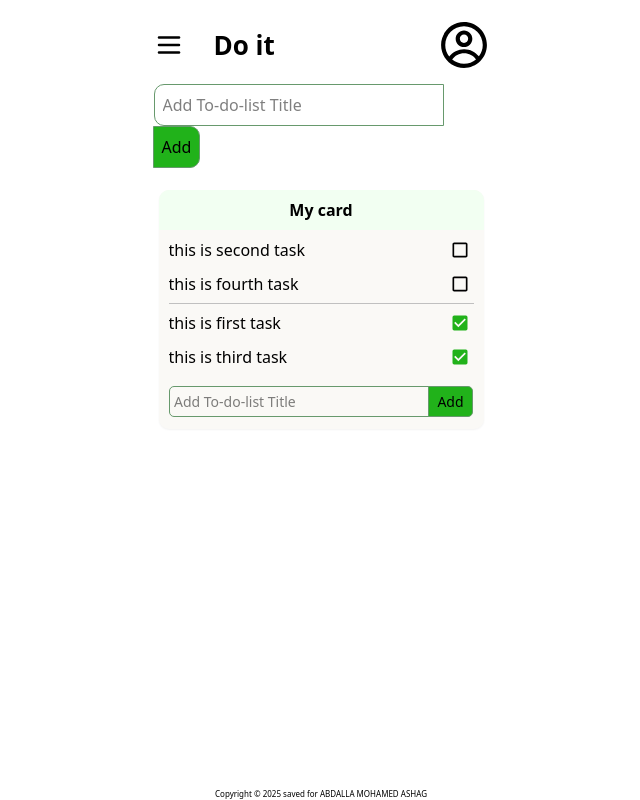
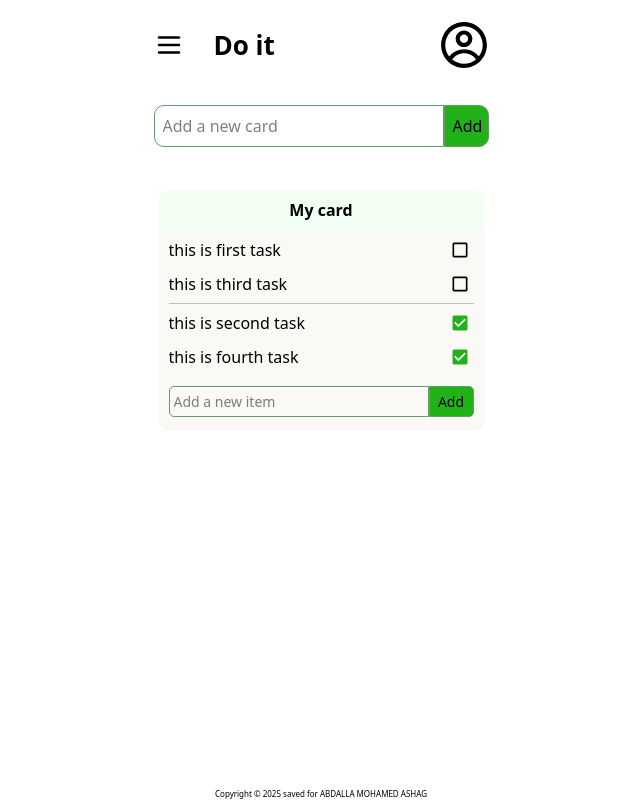
Before and after one commit to ProAbdallaMI/Do-it, a React (Vite) app: page / in a window 1280 px wide. Shown: the whole page, without its empty margins (319-959 px from the left). Built offline with nearby package versions, Linux system fonts and the light colour scheme.

Commit message:
functionality to items to a card

```diff
--- a/src/List.jsx
+++ b/src/List.jsx
@@ -6,10 +6,10 @@ export default function List() {
 		{
 			title: "My card",
 			items: [
-				{ text: "this is first task", checked: false },
-				{ text: "this is second task", checked: true },
-				{ text: "this is third task", checked: false },
-				{ text: "this is fourth task", checked: true },
+				{ text: "this is first task", isChecked: false },
+				{ text: "this is second task", isChecked: true },
+				{ text: "this is third task", isChecked: false },
+				{ text: "this is fourth task", isChecked: true },
 			],
 		},
 	];
@@ -20,7 +20,8 @@ export default function List() {
 			<Form
 				formClassName={`w-[335px] h-[36px] m-auto mt-[38px] flex content-center items-center`}
 				inputClassName={`w-[290px] p-[8px] border-1 rounded-tl-[10px] rounded-bl-[10px] border-adjacent outline-none`}
-				buttonClassName={`-ml-[1px] p-[8px] bg-primary rounded-tr-[10px] rounded-br-[10px] border-1 border-adjacent`}
+				buttonClassName={`w-[45px] p-[8px] bg-primary rounded-tr-[10px] rounded-br-[10px] border-1 border-adjacent`}
+				placeholder="Add a new card"
 			/>
 			{/* to do list cards */}
 			<div className="w-[335px] m-auto mt-[46px] flex flex-col content-center items-center gap-[20px]">
--- a/src/components/Card.jsx
+++ b/src/components/Card.jsx
@@ -1,38 +1,59 @@
+import { useState } from "react";
 import CardItem from "./CardItem";
 import Form from "./Form";
 
 export default function Card({ title, items }) {
-	const doneItems = items.filter((item) => item.checked);
-	const undoneItems = items.filter((item) => !item.checked);
+	// Initialize state for done items and undone items
+	const [doneItems, setDoneItems] = useState(
+		items.filter((item) => item.isChecked)
+	);
+	const [undoneItems, setUndoneItems] = useState(
+		items.filter((item) => !item.isChecked)
+	);
+
+
+	// Update doneItems and undoneItems whenever allItems changes
+	const handleListItemAddition = (e) => {
+		e.preventDefault();
+
+		const formData = new FormData(e.target);
+		const newItem = {text: formData.get("itemTitle"), checked: false};
+		if (!newItem.text.trim()) return;
+
+		setUndoneItems((prev) => [...prev, newItem]);
+	};
+
+
 	return (
 		<div className="w-[325px] bg-secondary pb-[10px] shadow-xs flex flex-col content-center items-center justify-center rounded-[10px] text-[16px]">
 			<h1 className="bg-cold text-center font-bold p-[8px] w-full rounded-tl-[10px] rounded-tr-[10px]">
 				{title}
 			</h1>
 			<div className="flex flex-col content-center items-center justify-center w-full px-[10px] mt-[5px] gap-1">
-				{doneItems.map((item, index) => (
+				{undoneItems.map((item, index) => (
 					<CardItem
 						key={index}
 						text={item.text}
-						checked={item.checked}
+						isChecked={item.isChecked}
 					/>
 				))}
 				{doneItems.length > 0 && undoneItems.length > 0 && (
 					<hr className="w-[305px] text-break" />
 				)}
-				{undoneItems.map((item, index) => (
+				{doneItems.map((item, index) => (
 					<CardItem
 						key={index}
 						text={item.text}
-						checked={item.checked}
+						isChecked={item.isChecked}
 					/>
 				))}
 			</div>
 
 			<Form
+				onSubmit={handleListItemAddition}
 				formClassName={`w-[325px] h-[36px] m-auto mt-[11px] flex content-center justify-center items-center text-[14px]`}
 				inputClassName={`w-[260px] p-[4px] border-1 rounded-tl-[5px] rounded-bl-[5px] border-adjacent outline-none`}
-				buttonClassName={`-ml-[1px] p-[4px] bg-primary rounded-tr-[5px] rounded-br-[5px] border-1 border-adjacent w-[45px]`}
+				buttonClassName={`p-[4px] bg-primary rounded-tr-[5px] rounded-br-[5px] border-1 border-adjacent w-[45px]`}
 			/>
 		</div>
 	);
--- a/src/components/CardItem.jsx
+++ b/src/components/CardItem.jsx
@@ -1,16 +1,16 @@
 import { useState } from "react";
 import { MdCheckBox, MdCheckBoxOutlineBlank } from "react-icons/md";
 
-export default function CardItem({ text, checked }) {
+export default function CardItem({ text, isChecked }) {
 	const [value, setValue] = useState(text);
-	const [isChecked, setIsChecked] = useState(checked);
+	const [checked, setIsChecked] = useState(isChecked);
 
 	const handleChange = (e) => {
 		setValue(e.target.value);
 	};
 
 	const handleCheckboxClick = () => {
-		setIsChecked(!isChecked);
+		setIsChecked(!checked);
 	};
 
 	return (
@@ -21,11 +21,14 @@ export default function CardItem({ text, checked }) {
 				type="text"
 				className="w-full h-full border-none outline-none"
 			/>
-			<button onClick={handleCheckboxClick} className="flex items-center justify-center w-[30px] h-[30px]">
-				{isChecked ? (
+			<button
+				onClick={handleCheckboxClick}
+				className="flex items-center justify-center w-[30px] h-[30px]"
+			>
+				{checked ? (
+					<MdCheckBox className="text-primary w-[20px] h-[20px]" />
+				) : (
 					<MdCheckBoxOutlineBlank className="w-[20px] h-[20px]" />
-				) : (
-					<MdCheckBox className="text-primary w-[20px] h-[20px]" />
 				)}
 			</button>
 		</div>
--- a/src/components/Form.jsx
+++ b/src/components/Form.jsx
@@ -1,16 +1,35 @@
+import { useState } from "react";
+
 export default function Form({
 	onSubmit,
 	formClassName,
 	inputClassName,
 	buttonClassName,
+	placeholder="Add a new item",
 }) {
+
+	const [itemTitle, setItemTitle] = useState("");
+
+	const handleSubmit = (e) => {
+		e.preventDefault();
+		onSubmit(e);
+		setItemTitle(""); // Clear the input field after submission
+	};
+
+	const handleItemTitleChange = (e) => {
+		setItemTitle(e.target.value);
+	};
+
 	return (
 		<div className={`${formClassName}`}>
-			<form onSubmit={onSubmit}>
+			<form onSubmit={handleSubmit}>
 				<input
 					className={`${inputClassName}`}
+					value={itemTitle}
+					onChange={handleItemTitleChange}
 					type="text"
-					placeholder="Add To-do-list Title"
+					placeholder={placeholder}
+					name="itemTitle"
 				/>
 				<input
 					className={`${buttonClassName}`}
```
